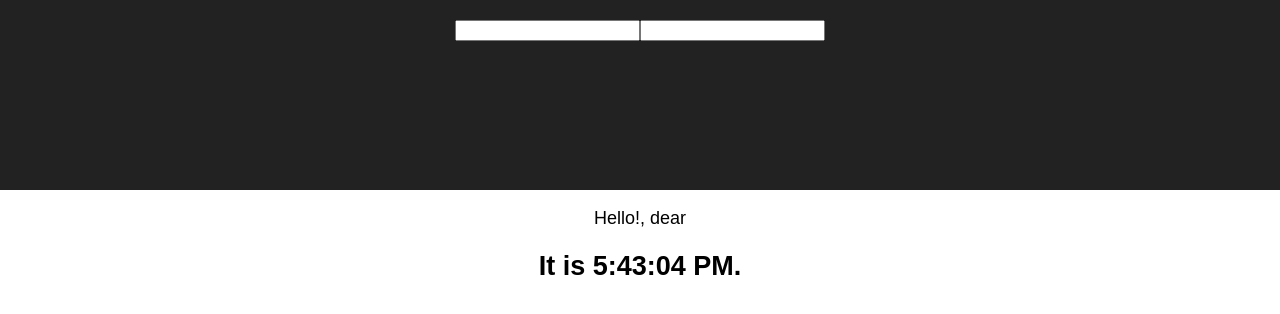
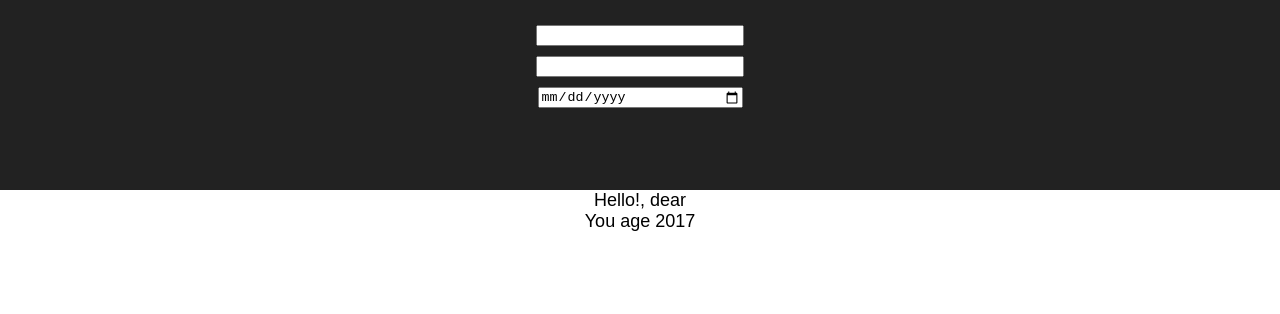
Before and after one commit to Perekhod-Viktoriia/react_schedule, a React (Create React App) app: page / in a window 1280 px wide. Shown: the top 314 px of the page. Built offline with nearby package versions, Linux system fonts and the light colour scheme.

Commit message:
complete inputs: name, surname, date. Calculation age! Make size for inputs

```diff
--- a/src/App.css
+++ b/src/App.css
@@ -22,6 +22,7 @@
   to { transform: rotate(360deg); }
 }
 
-.Inputs{
-
+.Inputs {
+  margin: 5px;
+  width: 200px;
 }
--- a/src/App.js
+++ b/src/App.js
@@ -2,20 +2,47 @@ import React, {Component} from 'react';
 import './App.css';
 
 class App extends Component {
+    constructor(props) {
+        super(props);
+        this.state = {name: '', surname: '', dateOfBirthday: '', age: ''};
+
+        this.handleChange = this.handleChange.bind(this);
+        // this.getAge = this.handleChange.bind(this);
+    }
+
+    handleChange(event) {
+        if (event.target.name === 'name') {
+            this.setState({name: event.target.value});
+        } else if (event.target.name === 'surname') {
+            this.setState({surname: event.target.value});
+        } else if (event.target.name === 'birthday') {
+            this.setState({dateOfBirthday: event.target.value});
+        }
+    }
+
+    getAge() {
+        let now = (new Date()).getFullYear();
+        let year = this.state.dateOfBirthday.slice(0, 4);
+        return now - year;
+    }
+
     render() {
-        return (
-            <div className="App">
-                <header className="App-header">
-                    <input name="name" className="Inputs" id={"name"}/>
-                    <input name="surname" className="Inputs" id={"surname"}/>
+        return <div className="App">
+            <header className="App-header">
+                <input name="name" className="Inputs" value={this.state.name} onChange={this.handleChange}/>
+                <br/>
+                <input name="surname" className="Inputs" value={this.state.surname} onChange={this.handleChange}/>
+                <br/>
+                <input name="birthday" className="Inputs" type="date" value={this.state.dateOfBirthday}
+                       onChange={this.handleChange}/>
 
-                </header>
-                <p className="App-intro">
-                    Hello!, dear {document.getElementById("name")}
-                    <h2>It is {new Date().toLocaleTimeString()}.</h2>
-                </p>
+            </header>
+            <div className="App-intro">
+                Hello!, dear {this.state.surname} {this.state.name}
+                <br/>
+                You age {this.getAge()}
             </div>
-        );
+        </div>;
     }
 }
 
```
Also changed, not shown: src/logo.svg (deleted).
